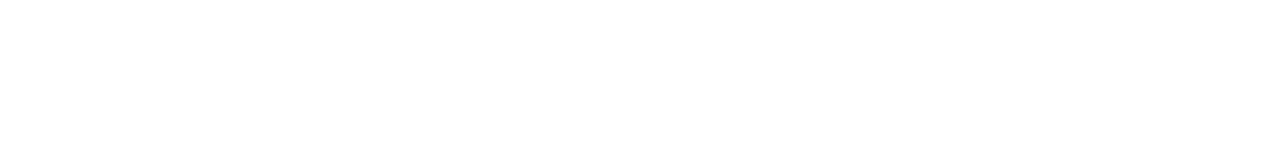
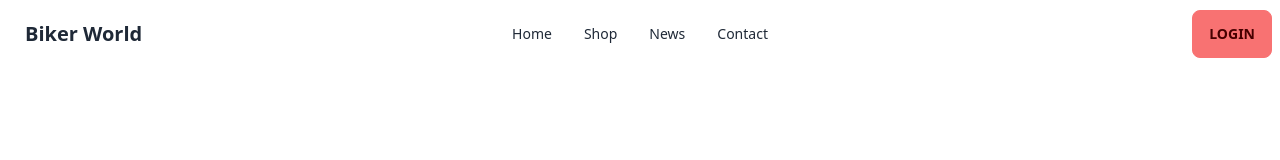
Before and after one commit to YasinArafat14/biker-world, a plain HTML site: page index.html in a window 1280 px wide. Drawn offline with nearby package versions, Linux system fonts and the light colour scheme.

Commit message:
Daisy UI practice Navbar

```diff
--- a/index.html
+++ b/index.html
@@ -10,6 +10,42 @@
     <title>Biker World</title>
 </head>
 <body>
+    <header>
+        <!-- Navbar -->
+        <nav>
+            <div class="navbar bg-base-100">
+                <div class="navbar-start">
+                  <div class="dropdown">
+                    <label tabindex="0" class="btn btn-ghost lg:hidden">
+                      <svg xmlns="http://www.w3.org/2000/svg" class="h-5 w-5" fill="none" viewBox="0 0 24 24" stroke="currentColor"><path stroke-linecap="round" stroke-linejoin="round" stroke-width="2" d="M4 6h16M4 12h8m-8 6h16" /></svg>
+                    </label>
+                    <ul tabindex="0" class="menu menu-sm dropdown-content mt-3 z-[1] p-2 shadow bg-base-100 rounded-box w-52">
+                        <li><a>Home</a></li>
+                        <li><a>Shop</a></li>
+                        <li><a>News</a></li>
+                        <li><a>Contact</a></li>
+                  </div>
+                  <a class="btn btn-ghost normal-case text-xl">Biker World</a>
+                </div>
+                <div class="navbar-center hidden lg:flex">
+                  <ul class="menu menu-horizontal px-1">
+                    <li><a>Home</a></li>
+                    <li><a>Shop</a></li>
+                    <li><a>News</a></li>
+                    <li><a>Contact</a></li>
+                  </ul>
+                </div>
+                <div class="navbar-end">
+                  <a class="btn btn-error">Login</a>
+                </div>
+              </div>
+        </nav>
+    </header>
+    <main>
 
+    </main>
+    <footer>
+
+    </footer>
 </body>
 </html>
```
